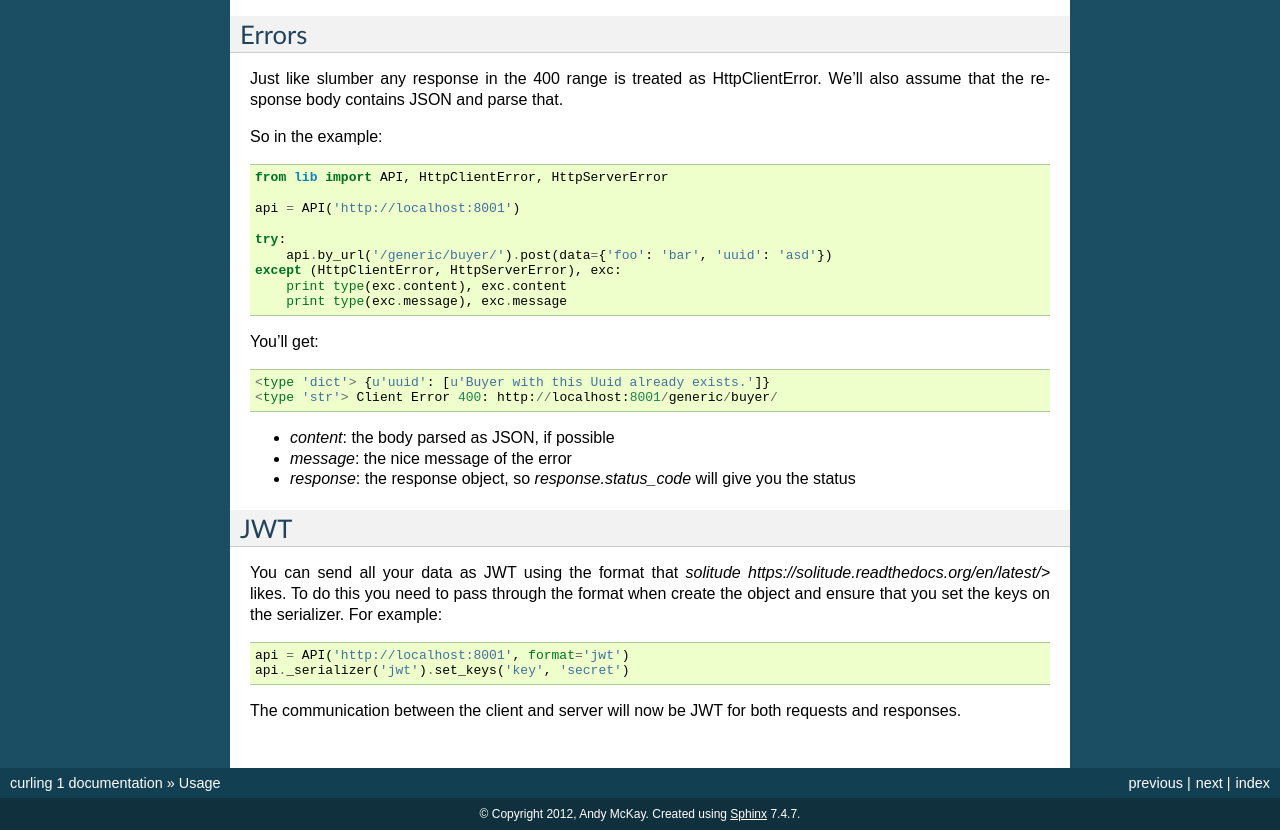
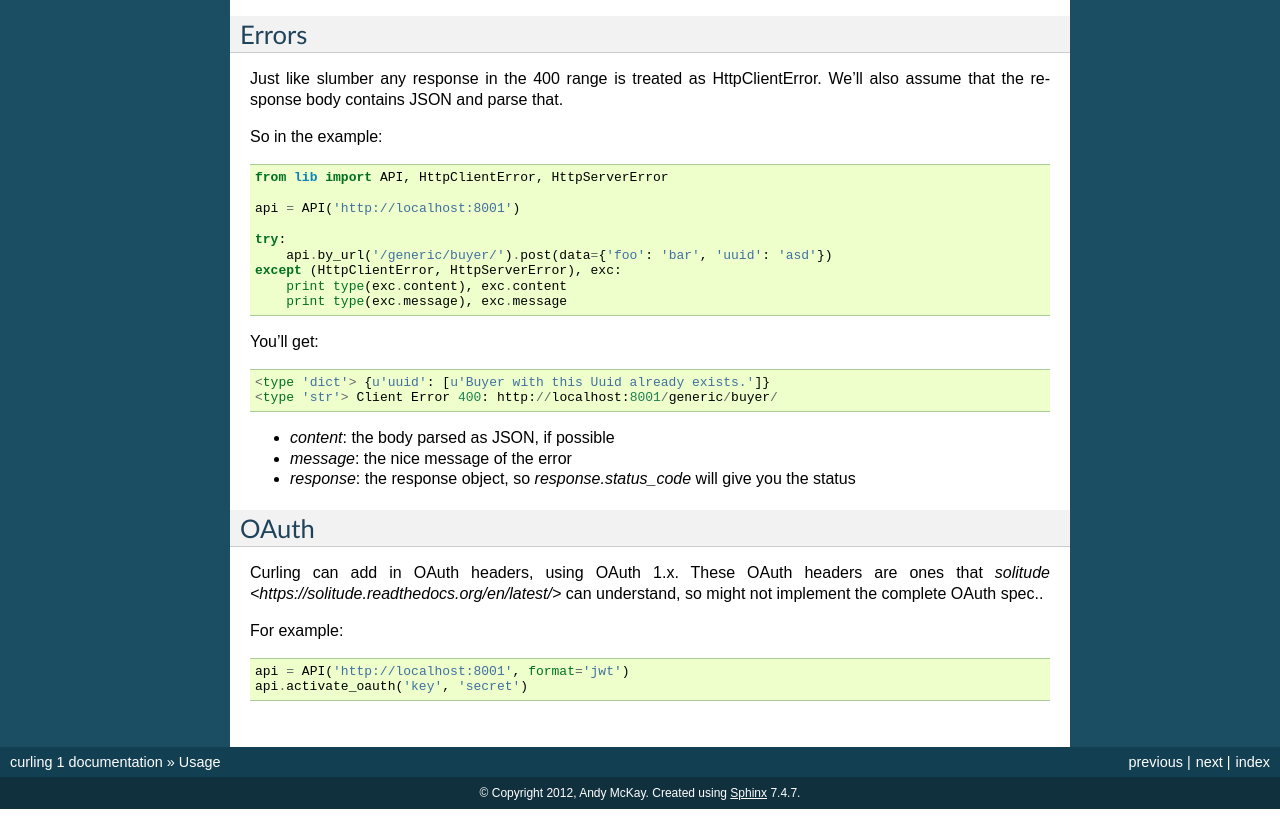
Before and after one commit to andymckay/curling, a Sphinx documentation site: the page built from docs/source/topics/usage.rst, in a window 1280 px wide and 900 px high, scrolled down 609 px, cut to the strip 70-900 px from the top of the window. Built offline with Sphinx 7.4.7, drawn with Linux system fonts in a browser that asks for light colours; after the commit the page ends 1488 px from its top, so only the background shows below that.

Commit message:
oAuth support

```diff
--- a/docs/source/topics/usage.rst
+++ b/docs/source/topics/usage.rst
@@ -59,16 +59,14 @@ You'll get::
 * *response*: the response object, so *response.status_code* will give you the
   status
 
-JWT
-===
+OAuth
+=====
 
-You can send all your data as JWT using the format that
-`solitude https://solitude.readthedocs.org/en/latest/>` likes. To do this you
-need to pass through the format when create the object and ensure that
-you set the keys on the serializer. For example::
+Curling can add in OAuth headers, using OAuth 1.x. These OAuth headers are ones
+that `solitude <https://solitude.readthedocs.org/en/latest/>` can understand,
+so might not implement the complete OAuth spec..
+
+For example::
 
     api = API('http://localhost:8001', format='jwt')
-    api._serializer('jwt').set_keys('key', 'secret')
-
-The communication between the client and server will now be JWT for both
-requests and responses.
+    api.activate_oauth('key', 'secret')
--- a/setup.py
+++ b/setup.py
@@ -3,14 +3,15 @@ from setuptools import setup
 
 setup(
     name='curling',
-    version='0.2.1.1',
+    version='0.2.2',
     description='Slumber wrapper for Django that works well with Tastypie',
     long_description=open('README.rst').read(),
     author='Andy McKay',
     author_email='andym@mozilla.com',
     license='BSD',
     install_requires=['argparse', 'requests', 'PyJWT-mozilla',
-                      'slumber==0.5.3', 'Django', 'pygments'],
+                      'slumber==0.5.3', 'Django', 'pygments',
+                      'oauth2==1.5.211', 'httplib2'],
     packages=['curling'],
     url='https://github.com/andymckay/curling',
     include_package_data=True,
```
Also changed, not shown: 3 other files.
